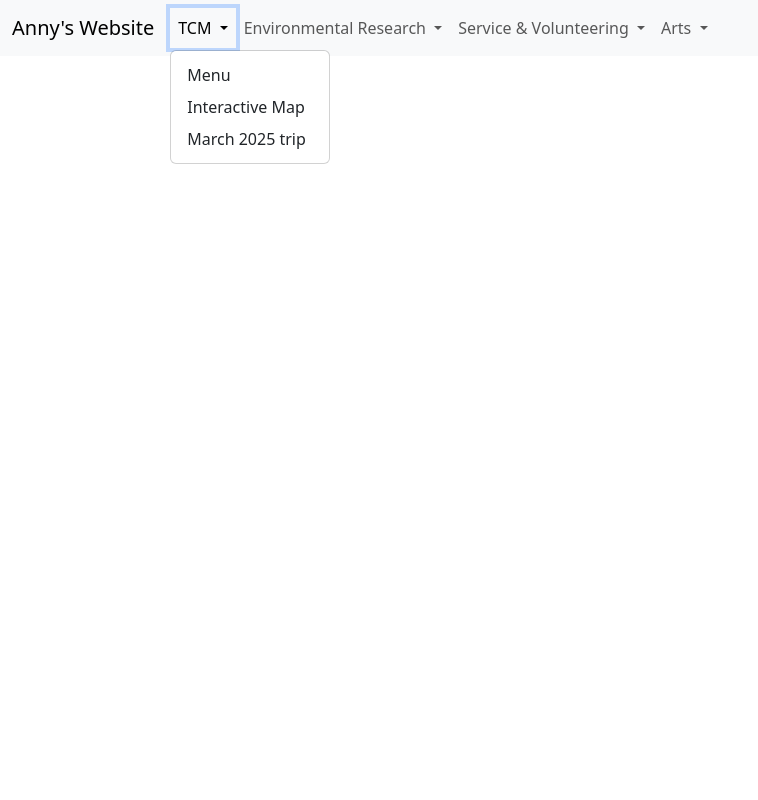
After one commit to JohnnyDingYQ/anny-website, a Flask app: template app/templates/base.jinja in a window 1280 px wide, after a click on "TCM". The commit adds this page. Shown: the whole page, without its empty margins (0-758 px from the left). Run offline with Flask 3, Linux system fonts and the light colour scheme; the template is opened without the code that fills it, so the values that code supplies are empty.

Commit message:
added interactive map

```diff
--- a/app/app.py
+++ b/app/app.py
@@ -6,5 +6,9 @@ app = Flask(__name__)
 def index():
     return render_template("index.jinja")
 
+@app.route("/tcm/interactive-map", methods=["GET"])
+def interactive_map():
+    return render_template("interactive-map.jinja")
+
 if __name__ == "__main__":
     app.run(host="0.0.0.0", port=8000, debug=True)
--- /dev/null
+++ b/app/templates/base.jinja
@@ -0,0 +1,68 @@
+<head>
+  {% block head %}
+  <meta charset="UTF-8">
+  <meta name="viewport" content="width=device-width, initial-scale=1.0">
+  <link href="https://cdn.jsdelivr.net/npm/bootstrap@5.3.6/dist/css/bootstrap.min.css" rel="stylesheet"
+    integrity="sha384-4Q6Gf2aSP4eDXB8Miphtr37CMZZQ5oXLH2yaXMJ2w8e2ZtHTl7GptT4jmndRuHDT" crossorigin="anonymous">
+    <title>{% block title %}{% endblock %}</title>
+  {% endblock %}
+</head>
+
+<body>
+  <nav class="navbar navbar-expand-lg bg-body-tertiary">
+    <div class="container-fluid">
+      <a class="navbar-brand" href="#">Anny's Website</a>
+      <button class="navbar-toggler" type="button" data-bs-toggle="collapse" data-bs-target="#navbarSupportedContent"
+        aria-controls="navbarSupportedContent" aria-expanded="false" aria-label="Toggle navigation">
+        <span class="navbar-toggler-icon"></span>
+      </button>
+      <div class="collapse navbar-collapse" id="navbarSupportedContent">
+        <ul class="navbar-nav me-auto mb-2 mb-lg-0">
+          <li class="nav-item dropdown">
+            <a class="nav-link dropdown-toggle" href="#" role="button" data-bs-toggle="dropdown" aria-expanded="false">
+              TCM
+            </a>
+            <ul class="dropdown-menu">
+              <li><a class="dropdown-item" href="#">Menu</a></li>
+              <li><a class="dropdown-item" href="/tcm/interactive-map">Interactive Map</a></li>
+              <li><a class="dropdown-item" href="#">March 2025 trip</a></li>
+            </ul>
+          </li>
+          <li class="nav-item dropdown">
+            <a class="nav-link dropdown-toggle" href="#" role="button" data-bs-toggle="dropdown" aria-expanded="false">
+              Environmental Research
+            </a>
+            <ul class="dropdown-menu">
+              <li><a class="dropdown-item" href="#">Lumiere Research Paper</a></li>
+              <li><a class="dropdown-item" href="#">NYBG Internship</a></li>
+              <li><a class="dropdown-item" href="#">March 2025 trip</a></li>
+            </ul>
+          </li>
+          <li class="nav-item dropdown">
+            <a class="nav-link dropdown-toggle" href="#" role="button" data-bs-toggle="dropdown" aria-expanded="false">
+              Service & Volunteering
+            </a>
+            <ul class="dropdown-menu">
+              <li><a class="dropdown-item" href="#">GLI Riverkeeper</a></li>
+              <li><a class="dropdown-item" href="#">Girlup Club at School</a></li>
+              <li><a class="dropdown-item" href="#">March 2025 trip</a></li>
+            </ul>
+          </li>
+          <li class="nav-item dropdown">
+            <a class="nav-link dropdown-toggle" href="#" role="button" data-bs-toggle="dropdown" aria-expanded="false">
+              Arts
+            </a>
+            <ul class="dropdown-menu">
+              <li><a class="dropdown-item" href="#">Visual Arts</a></li>
+              <li><a class="dropdown-item" href="#">Musical Performances</a></li>
+            </ul>
+          </li>
+        </ul>
+      </div>
+    </div>
+  </nav>
+  <div class="content">{% block content %}{% endblock %}</div>
+  <script src="https://cdn.jsdelivr.net/npm/bootstrap@5.3.6/dist/js/bootstrap.bundle.min.js"
+    integrity="sha384-j1CDi7MgGQ12Z7Qab0qlWQ/Qqz24Gc6BM0thvEMVjHnfYGF0rmFCozFSxQBxwHKO"
+    crossorigin="anonymous"></script>
+</body>
```
Also changed, not shown: app/templates/index.jinja (+2 -62 lines), app/templates/interactive-map.jinja (added, +10 -0 lines).
